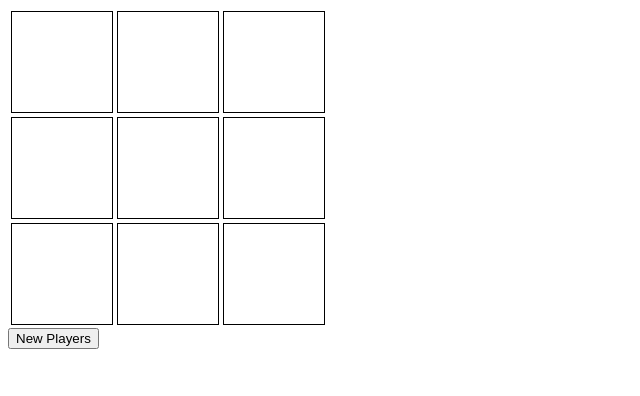
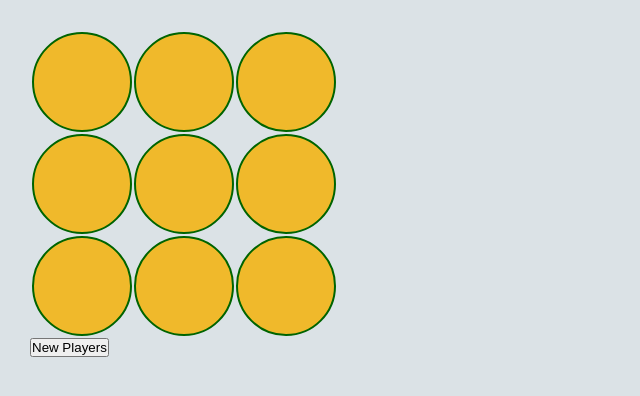
Before and after one commit to queeksm/JSTic-Tac-Toe, a plain HTML site: page index.html in a window 1280 px wide. Shown: the whole page, without its empty margins (0-640 px from the left). Drawn offline with Linux system fonts and the light colour scheme.

Commit message:
Add css style to clickable squares

```diff
--- a/css/styles.css
+++ b/css/styles.css
@@ -1,5 +1,38 @@
+*,
+*::after,
+*::before {
+    margin: 0;
+    padding: 0;
+    box-sizing: inherit;
+}
+
+html {
+  font-size: 62.5%;
+}
+
+body {
+    font-family: "Lato", sans-serif;
+    font-weight: 400;
+    font-size: 1.6rem;
+    line-height: 2;
+
+    background-color: rgba(131, 153, 168, 0.281);
+    padding: 3rem;
+    box-sizing: border-box;
+}
+
 .cell {
   min-width: 100px;
   min-height: 100px;
-  border: solid 1px;
+  border: solid 2.5px;
+  border-radius: 50%;
+  text-align: center;
+  font-size: 6rem;
+  font-weight: bolder;
+  text-shadow: 0.2rem;
+  color: rgba(246, 248, 244, 0.761);
+  vertical-align: middle;
+  padding-top: 1rem;
+  border-color: darkgreen;
+  background-color: rgba(245, 177, 6, 0.83);
 }
--- a/scripts/index.js
+++ b/scripts/index.js
@@ -14,6 +14,7 @@ const gameBoard = () => {
     console.log(board[row][column]+ " = " + token);
     const cell = document.getElementById(row + '-' + column);
     //if (cell.innerHTML == '') {
+    console.log(board[row][column]);
     if (board[row][column] == '') {
       board[row][column] = token;
       return board;
@@ -186,7 +187,8 @@ const gameCycle = (board,players) => {
       for (let j = 0; j < 3; j++) {
         let id = i + '-' + j
         const cellClick = document.getElementById(id);
-        cellClick.addEventListener('click', playerMovement);
+        //cellClick.addEventListener('click', playerMovement);
+        cellClick.onclick = playerMovement;
         cellClick.row = i;
         cellClick.column = j;
       }
@@ -217,6 +219,7 @@ const gameCycle = (board,players) => {
     flagContinue = true;
     board.cleanBoard();
     board.drawBoard();
+    console.log("inside execute "+board.board);
     clickListener();
   }
 
```
